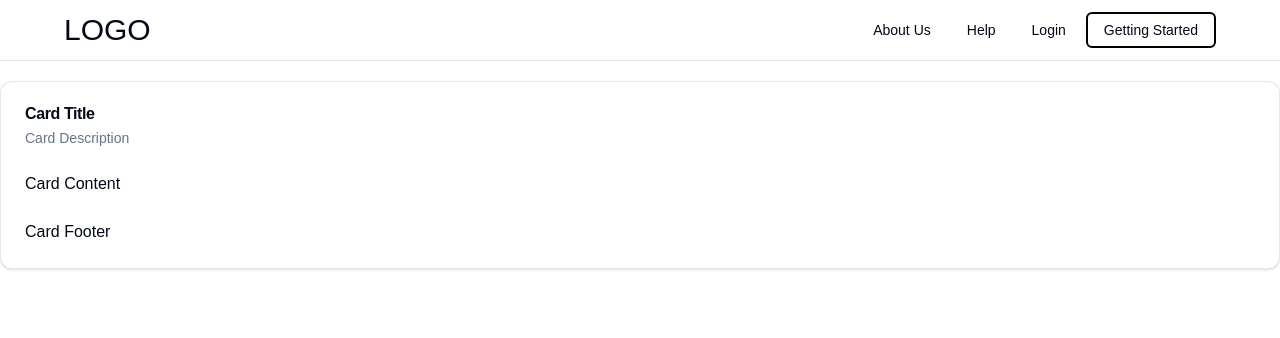
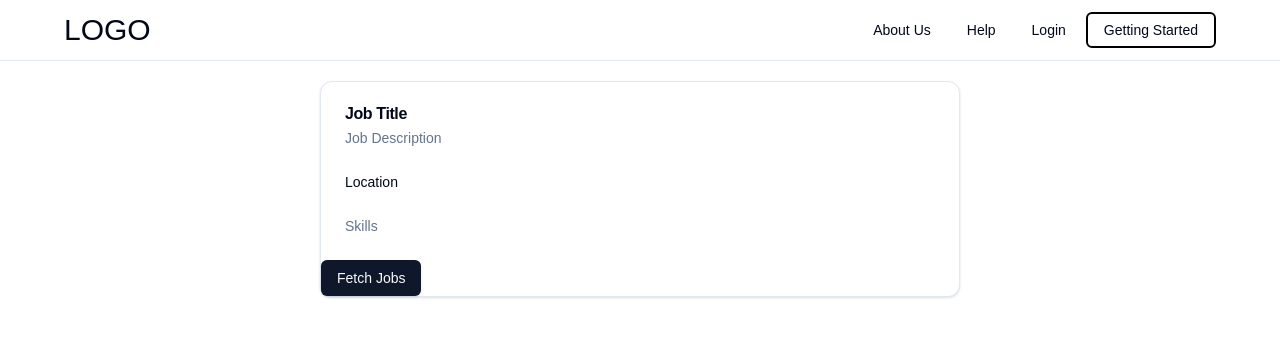
Before and after one commit to cfgtexas24/Team-14, a Next.js app in the folder cfg2024/: page /jobs in a window 1280 px wide. Shown: the top 338 px of the page. Built offline with nearby package versions, Linux system fonts and the light colour scheme.

Commit message:
working on job board page

```diff
--- /dev/null
+++ b/cfg2024/app/jobs/actions.ts
@@ -0,0 +1,14 @@
+"use server"
+import { createClient } from '@/utils/supabase/server';
+
+export async function job_title() {
+    const supabase = createClient();
+    console.log("Fetching jobs");
+
+    const { data: insertedData, error } = await supabase.from("Job").select("title");
+    if (error) {
+        console.error(error);
+        return { success: false, error };
+    }
+    return { success: true, data: insertedData };
+}
--- a/cfg2024/app/jobs/page.tsx
+++ b/cfg2024/app/jobs/page.tsx
@@ -1,4 +1,5 @@
-import React from 'react'
+"use client"
+import React, { useState } from 'react';
 import {
     Card,
     CardContent,
@@ -6,23 +7,40 @@ import {
     CardFooter,
     CardHeader,
     CardTitle,
-  } from "@/components/ui/card"
+} from "@/components/ui/card";
+import { Button } from "@/components/ui/button";
+import { job_title } from "./actions";
 
 export default function Page() {
+    const [jobData, setJobData] = useState<string | null>(null);
+
+    const handleClick = async () => {
+        const result = await job_title();
+
+        if (result.success) {
+            setJobData(result.data);
+            console.log(result.data);
+        } else {
+            console.error("Error fetching data:", result.error);
+        }
+    };
+
     return (
-        <Card className='box-border h'>
+        <div className="flex justify-center">
+            <Card className='box-border w-1/2'>
                 <CardHeader>
-                <CardTitle>Card Title</CardTitle>
-                <CardDescription>Card Description</CardDescription>
+                    <CardTitle>Job Title</CardTitle>
+                    <CardDescription>Job Description</CardDescription>
                 </CardHeader>
                 <CardContent>
-                <p>Card Content</p>
+                    <CardDescription className='text-color black'>Location</CardDescription>
                 </CardContent>
                 <CardFooter>
-            <p>Card Footer</p>
+                    <CardDescription className='text-clip overflow-hidden'>Skills</CardDescription>
                 </CardFooter>
+                <Button onClick={handleClick}>Fetch Jobs</Button>
             </Card>
 
-
-    )
+        </div>
+    );
 }
```
Lines whose indentation alone changed are shown as unchanged.
